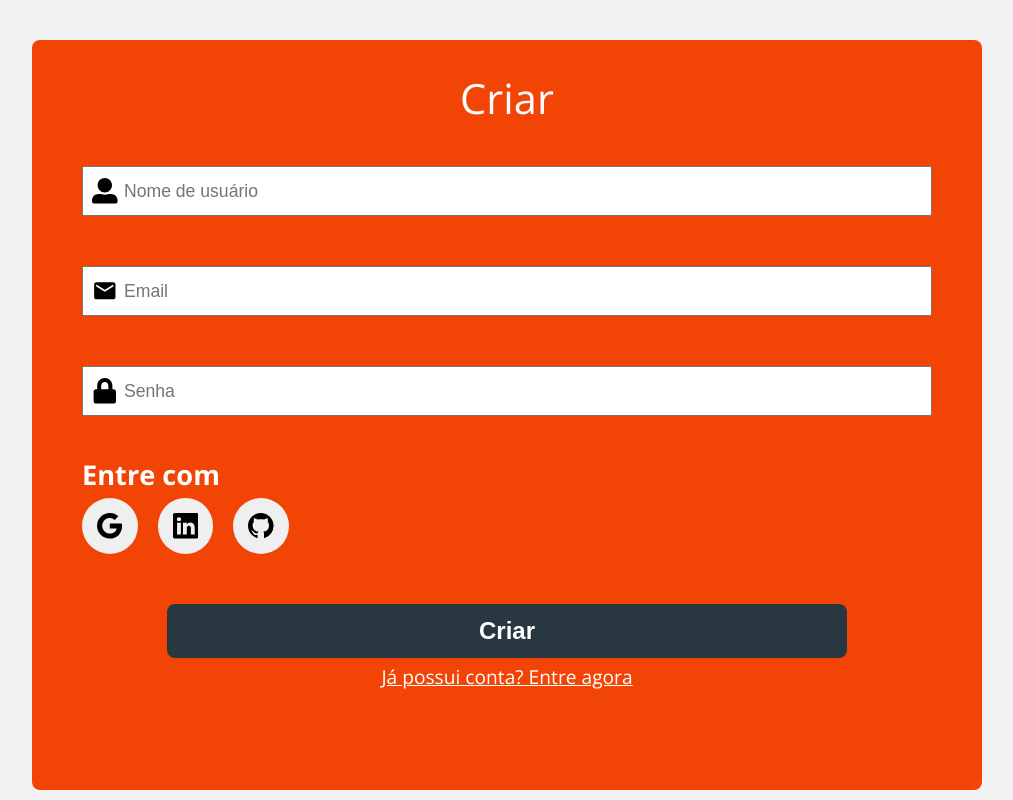
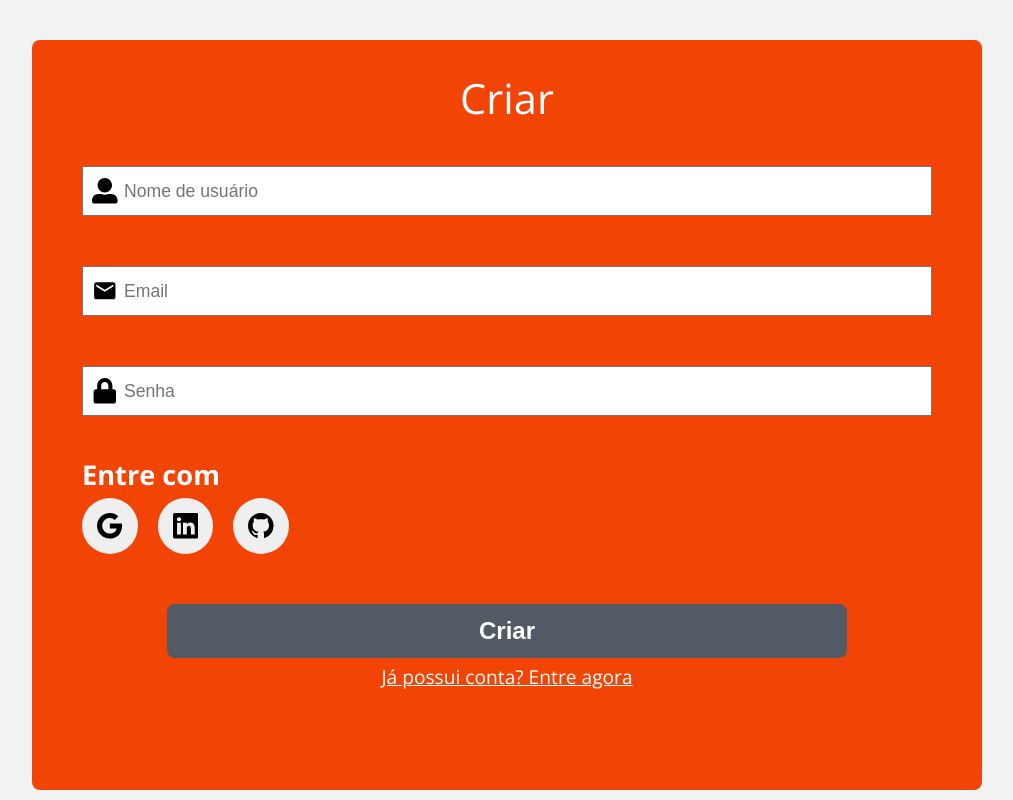
Before and after one commit to fabriluan/CIFinancas, a React (Create React App) app: page /register in a window 1280 px wide. Shown: the top 800 px of the page, without its empty margins (133-1146 px from the left). Built offline with nearby package versions, Linux system fonts and the light colour scheme.

Commit message:
FEAT: implementação de Use States nos sistemas de login e registro

```diff
--- a/src/pages/SingIn/index.js
+++ b/src/pages/SingIn/index.js
@@ -1,4 +1,4 @@
-import React from 'react';
+import React, { useState } from 'react';
 import { Link } from 'react-router-dom';
 import { MdEmail } from 'react-icons/md';
 import { FaLock } from 'react-icons/fa';
@@ -7,6 +7,9 @@ import Center from '../../components/Center';
 import Enter from '../../components/Enter';
 
 function SingIn() {
+  const [email, setEmail] = useState('');
+  const [password, setPassword] = useState('');
+
   return (
     <Center class1="classCenter">
       <style.Sing>
@@ -15,17 +18,27 @@ function SingIn() {
         <style.Form>
           <style.GroupInput>
             <MdEmail />
-            <input type="text" placeholder="Email" />
+            <input
+              type="text"
+              placeholder="Email"
+              value={email}
+              onChange={(e) => setEmail(e.target.value)}
+            />
           </style.GroupInput>
 
           <style.GroupInput>
             <FaLock />
-            <input type="text" placeholder="Senha " />
+            <input
+              type="text"
+              placeholder="Senha"
+              value={password}
+              onChange={(e) => setPassword(e.target.value)}
+            />
           </style.GroupInput>
 
           <Enter />
 
-          <button type="submit">Entrar</button>
+          <style.ButtonForm type="submit" isVerif={email && password}>Entrar</style.ButtonForm>
           <Link to="/register">Não possui conta? Crie uma agora</Link>
         </style.Form>
       </style.Sing>
--- a/src/pages/SingIn/style.js
+++ b/src/pages/SingIn/style.js
@@ -30,26 +30,6 @@ export const Form = styled.form`
   width: 100%;
   display: flex;
   flex-direction: column;
-
-  > button{
-    width: 80%;
-    margin: 0 auto;
-    justify-content: center;
-    align-items: center;
-    display: flex;
-    margin-top: 50px;
-    padding: 13px;
-    font-size: 1.5rem;
-    font-weight: 700;
-    color: ${(props) => props.theme.textLigth};
-    background-color: ${(props) => props.theme.content};
-    border: 0;
-    border-radius: 0.5rem;
-
-    @media screen and (max-width: 750px){
-      width: 100%;
-    }
-  }
 
   a{
     margin: 0 auto;
@@ -93,3 +73,24 @@ export const GroupInput = styled.div`
     font-size: 1.1rem;
   }
 `;
+
+export const ButtonForm = styled.button`
+  width: 80%;
+  margin: 0 auto;
+  justify-content: center;
+  align-items: center;
+  display: flex;
+  margin-top: 50px;
+  padding: 13px;
+  font-size: 1.5rem;
+  font-weight: 700;
+  color: ${(props) => props.theme.textLigth};
+  background-color: ${(props) => (props.isVerif ? props.theme.content : props.theme.contentLigth)};
+  cursor: ${(props) => (props.isVerif ? 'pointer' : 'not-allowed')};
+  border: 0;
+  border-radius: 0.5rem;
+
+  @media screen and (max-width: 750px){
+    width: 100%;
+  }
+`;
--- a/src/pages/SingUp/index.js
+++ b/src/pages/SingUp/index.js
@@ -1,4 +1,4 @@
-import React from 'react';
+import React, { useState } from 'react';
 import { Link } from 'react-router-dom';
 import { MdEmail } from 'react-icons/md';
 import { FaLock, FaUserAlt } from 'react-icons/fa';
@@ -7,6 +7,10 @@ import Center from '../../components/Center';
 import Enter from '../../components/Enter';
 
 function SingUp() {
+  const [name, setName] = useState('');
+  const [email, setEmail] = useState('');
+  const [password, setPassword] = useState('');
+
   return (
     <Center class1="classCenter">
       <style.Sing>
@@ -15,22 +19,37 @@ function SingUp() {
         <style.Form>
           <style.GroupInput>
             <FaUserAlt />
-            <input type="text" placeholder="Nome de usuário " />
+            <input
+              type="text"
+              placeholder="Nome de usuário"
+              value={name}
+              onChange={(e) => setName(e.target.value)}
+            />
           </style.GroupInput>
 
           <style.GroupInput>
             <MdEmail />
-            <input type="text" placeholder="Email" />
+            <input
+              type="text"
+              placeholder="Email"
+              value={email}
+              onChange={(e) => setEmail(e.target.value)}
+            />
           </style.GroupInput>
 
           <style.GroupInput>
             <FaLock />
-            <input type="text" placeholder="Senha " />
+            <input
+              type="text"
+              placeholder="Senha"
+              value={password}
+              onChange={(e) => setPassword(e.target.value)}
+            />
           </style.GroupInput>
 
           <Enter />
 
-          <button type="submit">Criar</button>
+          <style.ButtonForm type="submit" isVerif={name && email && password}>Criar</style.ButtonForm>
           <Link to="/login">Já possui conta? Entre agora</Link>
         </style.Form>
       </style.Sing>
--- a/src/style/theme.js
+++ b/src/style/theme.js
@@ -3,6 +3,7 @@ export const themeLigth = {
   backgroundContent: '#D9D9D9',
   backgroundLigth: '#FFFFFF',
   content: '#293740',
+  contentLigth: '#525A66',
   contentDark: '#00121E',
   contentBorder: '#000000',
   layout: '#F24405',
```
